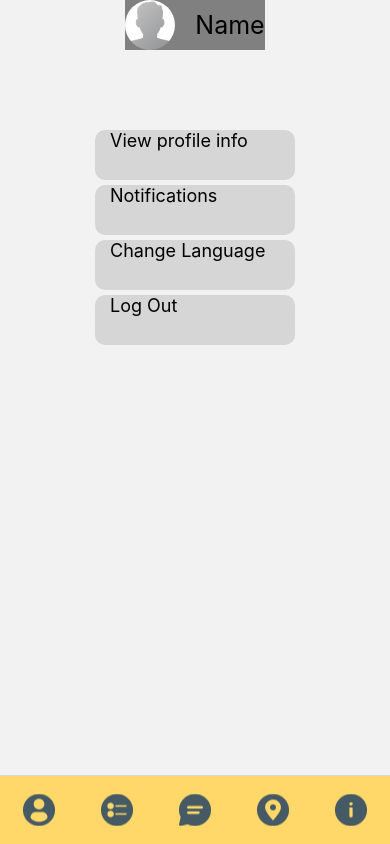
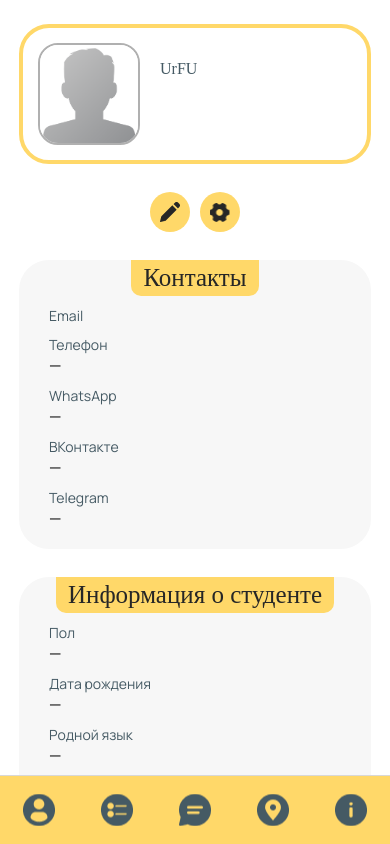
Before and after one commit to K0ch3rga/Privet, a React Native app: screen /Profile in a window 390 px wide. Built offline with nearby package versions, Linux system fonts and the light colour scheme; no server answers; a web font is replaced by a local one.

Commit message:
feature: design for ProfileInfoScreen

```diff
--- a/App.tsx
+++ b/App.tsx
@@ -25,6 +25,7 @@ import ChatScreen from "./src/screens/Chat";
 import Profile from "./src/screens/Profile/Profile";
 
 import {mainColor} from "./src/defaultColors";
+import NewProfile from "./src/screens/Profile/NewProfile";
 
 export type Screens = { // Все данные для передачи между экранами
   Welcome: undefined,
@@ -77,7 +78,7 @@ const MainApp = () => {
 const TabNavigation = () => {
   return(
     <Tab.Navigator screenOptions={{headerShown: false,tabBarStyle: {backgroundColor: mainColor, height: 69}, tabBarShowLabel:false}} >
-      <Tab.Screen name="Profile" component={ProfileScreen}
+      <Tab.Screen name="Profile" component={ProfileInfoScreen}
         options={{tabBarIcon:() =>(<Image source={require("./src/assets/icons/profile.png")} style={{width: 32, height: 32}} />),}}
       />
       <Tab.Screen name="ToDo"component={ToDoScreen}
--- /dev/null
+++ b/src/classes/IUser.ts
@@ -0,0 +1,23 @@
+export interface IUser {
+  citizenship?: string,
+  user?: {
+    email?: string,
+    user_info?: {
+      full_name?: string,
+      sex?: string,
+      birth_date?: string,
+      native_language?: string,
+      other_languages_and_levels?: string
+      contacts?: {
+        vk?: string,
+        phone?: string,
+        telegram?: string,
+        whatsapp?: string
+      }
+    }
+    institute?: string,
+    study_program?: string,
+    last_visa_expiration?: string,
+    accommodation?: string
+  }
+}
--- a/src/requests/ChangeProfileInfoRequest.ts
+++ b/src/requests/ChangeProfileInfoRequest.ts
@@ -1,9 +1,8 @@
-import { UserDataProps } from "../interfaces/UserDataProps";
-import { RequestProps } from "../screens/Profile/ProfileInfoScreen";
+import { UserDataProps } from "../screens/Profile/ProfileInfoScreen";
 import { sendLoginRequest, loginProps } from "./LoginRequest";
 
 export const sendChangeProfileInfoRequest  = async (user_id: number,
-  profileData: RequestProps,
+  profileData: UserDataProps,
   setLoading: (value: React.SetStateAction<boolean>) => void,
   setError: (value: React.SetStateAction<boolean>) => void,
   setErrorMessage: (value: React.SetStateAction<string>) => void,) => {
--- a/src/screens/Profile/ProfileInfoScreen.tsx
+++ b/src/screens/Profile/ProfileInfoScreen.tsx
@@ -1,79 +1,40 @@
 import { useEffect, useState } from "react";
-import { View, Text, StyleSheet } from "react-native";
+import { View, Text, StyleSheet, ScrollView, Image } from "react-native";
 import RegInput from "../../components/RegInput";
-import Select, { SelectProps } from "../../components/Select";
+import Select from "../../components/Select";
 import MainButton from "../../components/Buttons/MainButton";
-import { mainColor } from "../../defaultColors";
+import { grayColor, mainColor, whiteColor } from "../../defaultColors";
 import { sendChangeProfileInfoRequest } from "../../requests/ChangeProfileInfoRequest";
 import Popup from "../../components/Popup";
+import { IUser } from "../../classes/IUser";
 
-interface ContactsProps {
-  vk?: string,
-  phone?: string,
-  telegram?: string,
-  whatsapp?: string
+const counties = ['Russia', 'China', 'Korea'];
+const genders = ["male", "female"];
+const languages = ["Russian","English",'Chinese'];
+
+const getValue = (value: string | undefined) => {
+  return value ? value : "—"
 }
 
-interface UserInfoProps {
-  full_name?: string,
-  sex?: string,
-  birth_date?: string,
-  native_language?: string,
-  other_languages_and_levels?: string
-  contacts?: ContactsProps
+const getDateValue = (value: string | undefined) => {
+  if (!value) {
+    return "—"
+  }
+  const options = {year: 'numeric', month: 'numeric', day: 'numeric'} as any;
+  const date = new Date(value);
+  if (!date) {
+    return "—"
+  }
+  return date.toLocaleDateString("ru-RU", options)
 }
-
-interface UserProps {
-  email?: string,
-  user_info?: UserInfoProps
-  institute?: string,
-  study_program?: string,
-  last_visa_expiration?: string,
-  accommodation?: string
-}
-
-export interface RequestProps {
-  citizenship?: string,
-  user?: UserProps
-}
-
-const counties: SelectProps[] = [
-  {text: 'Russia'},
-  {text: 'China'},
-  {text: 'Korea'},
-];
-
-const genders: SelectProps[] = [
-  {text: "male"},
-  {text: "female"}
-];
-
-const languages: SelectProps[] = [
-  {text: "Russian"},
-  {text: "English"},
-  {text: 'Chinese'},
-];
-
-const langLevels: SelectProps[] = [
-  {text: "A1"},
-  {text: "A2"},
-  {text: 'B1'},
-];
-
-const universityes: SelectProps[] = [
-  {text: "УрФУ"},
-  {text: "УрГЭУ"},
-  {text: "УГПУ"},
-];
 
 const ProfileInfoScreen: React.FC = () => {
   const [constactsActive, setConstactsActive] = useState(false);
-  const [userData, setUserData] = useState<RequestProps>();
+  const [userData, setUserData] = useState<IUser>({});
   const [error, setError] = useState(false);
   const [errorMessage, setErrorMessage] = useState('')
   const [isLoading, setLoading] = useState(false);
   const [otherLangsActive, setOtherLangsActive] = useState(false);
-
   const user_id = 5;
   const url = `http://127.0.0.1:8000/api/v1/student/profile/${user_id}/`;
 
@@ -88,7 +49,6 @@ const ProfileInfoScreen: React.FC = () => {
   }
 
   useEffect(() => {
-    console.log("Starting the load");
     setLoading(true)
 
     const fetchUserInfo = () => {
@@ -98,18 +58,16 @@ const ProfileInfoScreen: React.FC = () => {
           return responce.json()
         })
         .then((json) => {
-          const user = json as RequestProps
+          const user = json as IUser
           setUserData(user);
         })
         .finally(() => {
           setLoading(false)
-          console.log(isLoading);
         });
       }
       catch (error) {
         console.error("Ошибка: ", error)
         setLoading(false)
-        console.log(isLoading);
       }
     }
     fetchUserInfo();
@@ -122,222 +80,222 @@ const ProfileInfoScreen: React.FC = () => {
       </Popup>
     )
   }
-  console.log(userData?.user?.user_info);
 
-  if (userData){
-    return(
-      <>
-        <View>
+  if (userData) {
+    return (
+      <ScrollView>
+      <View style={styles.wrapper}>
+        <View style={styles.header}>
           <View>
-            <Text>Photo</Text>
+            <Image source={require("../../assets/default-profile-pic.png")} style={styles.profilePic} />
           </View>
-          <View style={styles.profileInputsWrapper}>
-            <RegInput
-            placeholder="Full Name"
-            setProperty={(text: string) => {
-              setUserData({
-                ...userData,
-                user: {
-                  ...userData.user,
-                  user_info: {
-                    ...userData.user?.user_info,
-                    full_name: text
-                  }
-                }})}
-            }
-            value={userData?.user?.user_info?.full_name}
-            />
+          <View style={styles.profileInfo}>
+            <Text style={styles.name}>{userData.user?.user_info?.full_name}</Text>
+            <Text style={styles.otherInfo}>{userData.citizenship}</Text>
+            <Text style={styles.otherInfo}>UrFU</Text>
+          </View>
+        </View>
+        <View style={styles.buttons}>
+          <View style={styles.navButton}>
+            <Image source={require('../../assets/profile/edit.png')} style={styles.icon} />
+          </View>
+          <View style={styles.navButton}>
+            <Image source={require('../../assets/profile/settings.png')} style={styles.icon} />
+          </View>
+        </View>
+        <View style={styles.sectionWrapper}>
+          <View style={styles.sectionHeader}>
+            <Text style={styles.sectionTitle}>Контакты</Text>
+          </View>
+          <View style={styles.sectionInfo}>
             <View>
-              <Text>Citizenship</Text>
-              <Select
-              data={counties}
-              setChosenValue={(text: string) => {
-                setUserData({
-                  ...userData,
-                  citizenship: text
-                })
-              }}
-              initialValue={userData?.citizenship}
-              />
+              <Text style={styles.itemTitle}>Email</Text>
+              <Text style={styles.itemValue}>{userData.user?.email}</Text>
             </View>
             <View>
-              <Text>Sex</Text>
-              <Select
-                data={genders}
-                setChosenValue={(text: string) => {
-                  setUserData({
-                    ...userData,
-                    user: {
-                      ...userData.user,
-                      user_info: {
-                        ...userData.user?.user_info,
-                        sex: text
-                      }
-                    }})}
-                }
-                initialValue={userData.user?.user_info?.sex}
-                />
+              <Text style={styles.itemTitle}>Телефон</Text>
+              <Text style={styles.itemValue}>{getValue(userData.user?.user_info?.contacts?.phone)}</Text>
             </View>
-
-            <RegInput
-              placeholder="Birth Date"
-              setProperty={(text: string) => {
-                setUserData({
-                  ...userData,
-                  user: {
-                    ...userData.user,
-                    user_info: {
-                      ...userData.user?.user_info,
-                      birth_date: text
-                    }
-                  }})}
-              }
-              value={userData.user?.user_info?.birth_date}
-            />
-
-            <MainButton color={mainColor} title="Add Contacts" onPress={() => {setConstactsActive(!constactsActive)}}/>
-            {constactsActive &&
-              <View style={styles.contactsWrapper}>
-                <RegInput
-                placeholder="Phone"
-                setProperty={(text: string) => {
-                  setUserData({
-                    ...userData,
-                    user: {
-                      ...userData.user,
-                      user_info: {
-                        ...userData.user?.user_info,
-                        contacts: {
-                          ...userData.user?.user_info?.contacts,
-                          phone: text
-                        }
-                      }
-                    }})}
-                }
-                value={userData.user?.user_info?.contacts?.phone}
-                />
-                <RegInput
-                  placeholder="Telegram"
-                  setProperty={(text: string) => {
-                    setUserData({
-                      ...userData,
-                      user: {
-                        ...userData.user,
-                        user_info: {
-                          ...userData.user?.user_info,
-                          contacts: {
-                            ...userData.user?.user_info?.contacts,
-                            telegram: text
-                          }
-                        }
-                      }})}
-                  }
-                  value={userData.user?.user_info?.contacts?.telegram}
-                />
-                <RegInput
-                  placeholder="WhatsApp"
-                  setProperty={(text: string) => {
-                    setUserData({
-                      ...userData,
-                      user: {
-                        ...userData.user,
-                        user_info: {
-                          ...userData.user?.user_info,
-                          contacts: {
-                            ...userData.user?.user_info?.contacts,
-                            whatsapp: text
-                          }
-                        }
-                      }})}
-                  }
-                  value={userData.user?.user_info?.contacts?.whatsapp}
-                />
-                <RegInput
-                  placeholder="VK"
-                  setProperty={(text: string) => {
-                    setUserData({
-                      ...userData,
-                      user: {
-                        ...userData.user,
-                        user_info: {
-                          ...userData.user?.user_info,
-                          contacts: {
-                            ...userData.user?.user_info?.contacts,
-                            vk: text
-                          }
-                        }
-                      }})}
-                  }
-                  value={userData.user?.user_info?.contacts?.vk}
-                />
-              </View>}
-
-            <Text>Native language</Text>
-            <Select
-              data={languages}
-              setChosenValue={(text: string) => {
-                setUserData({
-                  ...userData,
-                  user: {
-                    ...userData.user,
-                    user_info: {
-                      ...userData.user?.user_info,
-                      native_language: text
-                    }
-                  }})}
-              }
-              initialValue={userData.user?.user_info?.native_language}
-            />
-
-            <MainButton color={mainColor} title="Add Other Languages" onPress={() => {setOtherLangsActive(!otherLangsActive)}}/>
-            {otherLangsActive &&
-              <View style={styles.contactsWrapper}>
-                <RegInput
-                  placeholder="Other languages"
-                  setProperty={(text: string) => {
-                    setUserData({
-                      ...userData,
-                      user: {
-                        ...userData.user,
-                        user_info: {
-                          ...userData.user?.user_info,
-                          other_languages_and_levels: text
-                        }
-                      }})}
-                  }
-                  value={userData.user?.user_info?.other_languages_and_levels}
-                />
-              </View>}
+            <View>
+              <Text style={styles.itemTitle}>WhatsApp</Text>
+              <Text style={styles.itemValue}>{getValue(userData.user?.user_info?.contacts?.whatsapp)}</Text>
+            </View>
+            <View>
+              <Text style={styles.itemTitle}>ВКонтакте</Text>
+              <Text style={styles.itemValue}>{getValue(userData.user?.user_info?.contacts?.vk)}</Text>
+            </View>
+            <View>
+              <Text style={styles.itemTitle}>Telegram</Text>
+              <Text style={styles.itemValue}>{getValue(userData.user?.user_info?.contacts?.telegram)}</Text>
+            </View>
           </View>
-          <MainButton color={mainColor} title="Update account" onPress={handleSend} />
         </View>
-
-        {error &&
-          <Popup
-          close={setError}>
-            {errorMessage}
-          </Popup>
-        }
-      </>
-    );
+        <View style={styles.sectionWrapper}>
+          <View style={styles.sectionHeader}>
+            <Text style={styles.sectionTitle}>Информация о студенте</Text>
+          </View>
+          <View style={styles.sectionInfo}>
+            <View>
+              <Text style={styles.itemTitle}>Пол</Text>
+              <Text style={styles.itemValue}>{getValue(userData.user?.user_info?.sex)}</Text>
+            </View>
+            <View>
+              <Text style={styles.itemTitle}>Дата рождения</Text>
+              <Text style={styles.itemValue}>{getDateValue(userData.user?.user_info?.birth_date)}</Text>
+            </View>
+            <View>
+              <Text style={styles.itemTitle}>Родной язык</Text>
+              <Text style={styles.itemValue}>{getValue(userData.user?.user_info?.native_language)}</Text>
+            </View>
+            <View>
+              <Text style={styles.itemTitle}>Другие языки</Text>
+              <Text style={styles.itemValue}>{getValue(userData.user?.user_info?.other_languages_and_levels)}</Text>
+            </View>
+            <View>
+              <Text style={styles.itemTitle}>Институт</Text>
+              <Text style={styles.itemValue}>{getValue(userData.user?.institute)}</Text>
+            </View>
+            <View>
+              <Text style={styles.itemTitle}>Направление обучения</Text>
+              <Text style={styles.itemValue}>{getValue(userData.user?.study_program)}</Text>
+            </View>
+            <View>
+              <Text style={styles.itemTitle}>Дата окончания последней визы</Text>
+              <Text style={styles.itemValue}>{getDateValue(userData.user?.last_visa_expiration)}</Text>
+            </View>
+            <View>
+              <Text style={styles.itemTitle}>Дата окончания последней визы</Text>
+              <Text style={styles.itemValue}>13.12.2025</Text>
+            </View>
+            <View>
+              <Text style={styles.itemTitle}>Дата окончания последней визы</Text>
+              <Text style={styles.itemValue}>13.12.2025</Text>
+            </View>
+            <View>
+              <Text style={styles.itemTitle}>Дата окончания последней визы</Text>
+              <Text style={styles.itemValue}>13.12.2025</Text>
+            </View>
+            <View>
+              <Text style={styles.itemTitle}>Дата окончания последней визы</Text>
+              <Text style={styles.itemValue}>13.12.2025</Text>
+            </View>
+            <View>
+              <Text style={styles.itemTitle}>Дата окончания последней визы</Text>
+              <Text style={styles.itemValue}>13.12.2025</Text>
+            </View>
+            <View>
+              <Text style={styles.itemTitle}>Дата окончания последней визы</Text>
+              <Text style={styles.itemValue}>13.12.2025</Text>
+            </View>
+            <View>
+              <Text style={styles.itemTitle}>Дата окончания последней визы</Text>
+              <Text style={styles.itemValue}>13.12.2025</Text>
+            </View>
+            <View>
+              <Text style={styles.itemTitle}>Дата окончания последней визы</Text>
+              <Text style={styles.itemValue}>13.12.2025</Text>
+            </View>
+          </View>
+        </View>
+      </View>
+    </ScrollView>
+    )
   }
 };
 
 const styles = StyleSheet.create({
   wrapper: {
-
+    paddingHorizontal: 19,
+    paddingVertical: 24,
+    backgroundColor: whiteColor,
+    flex: 1,
+    gap: 28
   },
-  profilePictureWrapper: {
-
+  header: {
+    borderWidth: 4,
+    borderColor: mainColor,
+    borderRadius: 30,
+    padding: 15,
+    flexDirection: "row",
+    gap: 10
   },
-  profileInputsWrapper: {
-    gap: 15,
-    paddingHorizontal: 20,
-    marginTop: 30
+  profilePic: {
+    width: 102,
+    height: 102,
+    borderColor: "#B0B0B0",
+    borderWidth: 2,
+    borderRadius: 20
   },
-  contactsWrapper: {
-    gap: 5,
-    paddingLeft: 50,
+  profileInfo: {
+    paddingVertical: 5,
+    paddingHorizontal: 10,
+    flexDirection: "column",
+    alignItems: "flex-start",
+    gap: 6,
+    flex: 1,
+  },
+  name: {
+    color: grayColor,
+    fontFamily: "LilitaOne",
+    fontSize: 32,
+    fontWeight: "400",
+  },
+  otherInfo: {
+    color: grayColor,
+    fontFamily: "LilitaOne",
+    fontSize: 16,
+    fontWeight: "400",
+  },
+  buttons: {
+    flexDirection: "row",
+    justifyContent: "center",
+    alignItems: "center",
+    gap: 10,
+    alignSelf: "stretch"
+  },
+  navButton: {
+    backgroundColor: mainColor,
+    borderRadius: 20,
+    padding: 10
+  },
+  icon: {
+    width: 20,
+    height: 20
+  },
+  sectionWrapper: {
+    backgroundColor: "#F7F7F7",
+    borderRadius: 30,
+    gap: 10
+  },
+  sectionHeader: {
+    backgroundColor: mainColor,
+    borderBottomLeftRadius: 10,
+    borderBottomRightRadius: 10,
+    minWidth: 125,
+    paddingHorizontal: 12,
+    paddingVertical: 4,
+    alignSelf: "center"
+  },
+  sectionTitle: {
+    alignSelf: "center",
+    color: "#262626",
+    fontFamily: "LilitaOne",
+    fontSize: 25
+  },
+  sectionInfo: {
+    paddingHorizontal: 30,
+    paddingBottom: 20,
+    gap: 10
+  },
+  itemTitle: {
+    color: grayColor,
+    fontFamily: "Manrope-Regular",
+    fontSize: 14,
+  },
+  itemValue: {
+    color: "#000",
+    fontFamily: "Manrope-Regular",
+    fontSize: 16,
   }
 });
 
--- a/src/screens/Profile/ProfileScreen.tsx
+++ b/src/screens/Profile/ProfileScreen.tsx
@@ -11,10 +11,7 @@ const ProfileScreen: React.FC<ScreenProps> = ({ navigation }) => {
       <View style={styles.profileButtonWrapper}>
         <Pressable
           style={styles.profileButton}
-          onPress={() => {
-            console.log("pressed");
-
-            navigation.navigate("ProfileInfo")}}>
+          onPress={() => {navigation.navigate("ProfileInfo")}}>
             <Text style={styles.profileButtonTitle}>View profile info</Text>
         </Pressable>
 
```
Also changed, not shown: src/classes/User.ts (deleted, +0 -7 lines), src/assets/profile/edit.png (added), src/assets/profile/settings.png (added).
